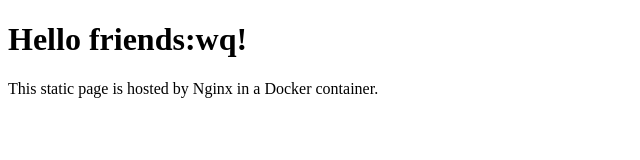
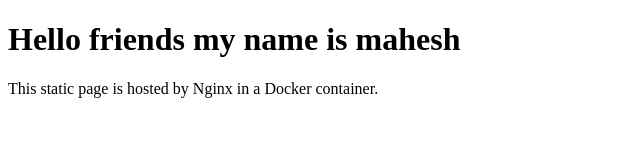
Before and after one commit to maheshchavan98/Project, a plain HTML site: page nginx/index.html in a window 1280 px wide. Shown: the whole page, without its empty margins (0-640 px from the left). Drawn offline with Linux system fonts and the light colour scheme.

Commit message:
third changes

```diff
--- a/nginx/index.html
+++ b/nginx/index.html
@@ -2,7 +2,7 @@
 <html lang="en">
 <head><meta charset="utf-8"><title>Nginx Sample</title></head>
 <body>
-  <h1>Hello friends:wq!</h1>
+  <h1>Hello friends my name is mahesh</h1>
   <p>This static page is hosted by Nginx in a Docker container.</p>
 </body>
 </html>
```
